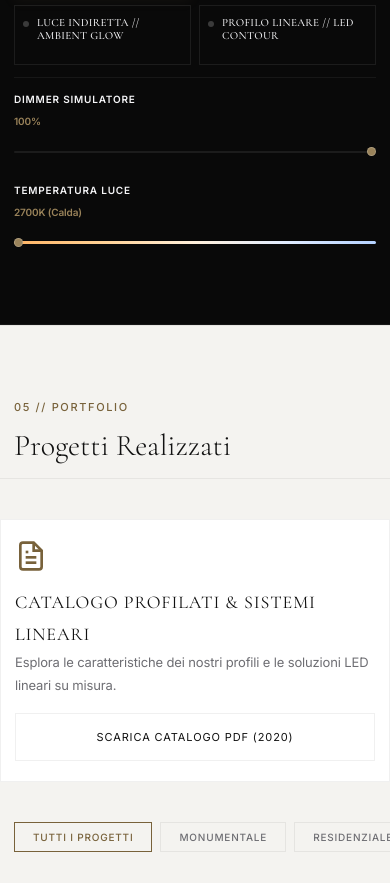
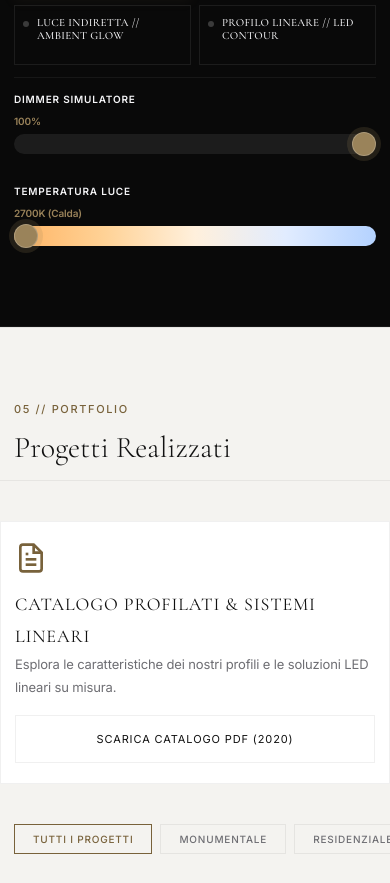
Before and after one commit to alessiocostanza3-ctrl/Ombre1, a website: page index.html in a window 390 px wide. Shown: the part 4585-5468 px from the top of the page. Drawn offline with nearby package versions, Linux system fonts and the light colour scheme; grey boxes are pictures that could not be loaded.

Commit message:
Improve mobile slider touch targets

```diff
--- a/style.css
+++ b/style.css
@@ -922,11 +922,12 @@ html[data-theme="light"] .btn-label-wrap p {
   -webkit-appearance: none;
   appearance: none;
   width: 100%;
-  height: 3px;
+  height: 14px;
   background: var(--color-border);
-  border-radius: 1.5px;
+  border-radius: 999px;
   outline: none;
-  cursor: ew-resize;
+  cursor: pointer;
+  touch-action: pan-y;
 }
 
 html[data-theme="light"] .playground-slider {
@@ -934,19 +935,21 @@ html[data-theme="light"] .playground-slider {
 }
 
 .playground-slider.kelvin-slider {
-  height: 4px;
-  border-radius: 2px;
+  height: 14px;
+  border-radius: 999px;
   background: linear-gradient(to right, #ffb464, #ffd296, #fff0dc, #e1ecff, #b4d2ff);
 }
 
 .playground-slider::-webkit-slider-thumb {
   -webkit-appearance: none;
   appearance: none;
-  width: 10px;
-  height: 10px;
+  width: 18px;
+  height: 18px;
   border-radius: 50%;
   background: var(--color-accent);
   cursor: pointer;
+  border: 2px solid rgba(255, 255, 255, 0.85);
+  box-shadow: 0 0 0 4px rgba(var(--color-accent-rgb), 0.16);
   transition: transform 0.2s cubic-bezier(0.16, 1, 0.3, 1), background-color 0.2s ease;
 }
 
@@ -956,12 +959,13 @@ html[data-theme="light"] .playground-slider {
 }
 
 .playground-slider::-moz-range-thumb {
-  width: 10px;
-  height: 10px;
+  width: 18px;
+  height: 18px;
   border-radius: 50%;
   background: var(--color-accent);
-  border: none;
+  border: 2px solid rgba(255, 255, 255, 0.85);
   cursor: pointer;
+  box-shadow: 0 0 0 4px rgba(var(--color-accent-rgb), 0.16);
   transition: transform 0.2s cubic-bezier(0.16, 1, 0.3, 1), background-color 0.2s ease;
 }
 
@@ -2418,21 +2422,25 @@ html[data-theme="light"] .progetto-card-content {
   }
 
   #playground .playground-slider {
-    height: 2px;
+    height: 20px;
   }
 
   #playground .playground-slider.kelvin-slider {
-    height: 3px;
+    height: 20px;
   }
 
   #playground .playground-slider::-webkit-slider-thumb {
-    width: 9px;
-    height: 9px;
+    width: 24px;
+    height: 24px;
+    border-width: 2px;
+    box-shadow: 0 0 0 5px rgba(var(--color-accent-rgb), 0.18);
   }
 
   #playground .playground-slider::-moz-range-thumb {
-    width: 9px;
-    height: 9px;
+    width: 24px;
+    height: 24px;
+    border-width: 2px;
+    box-shadow: 0 0 0 5px rgba(var(--color-accent-rgb), 0.18);
   }
 }
 
```
